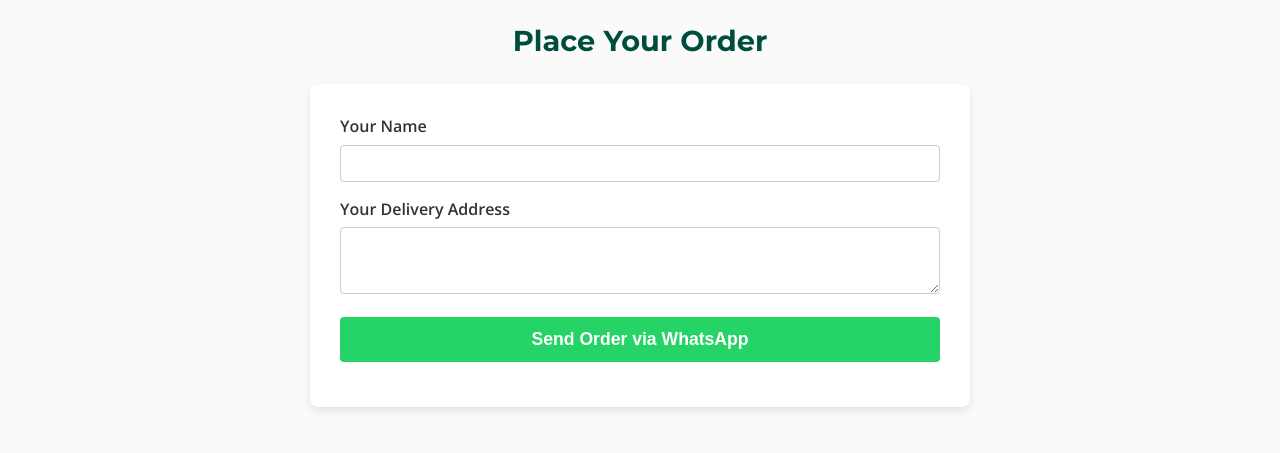
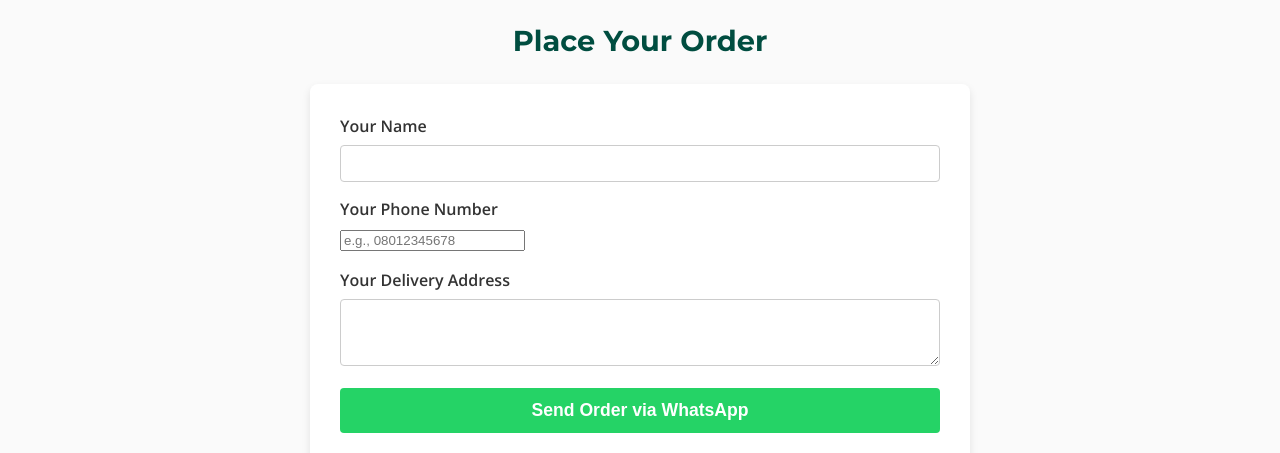
Before and after one commit to teslimmusa1212/peace-ose-wholesales, a plain HTML site: page moms_website/index.html in a window 1280 px wide. Shown: the part 2788-3241 px from the top of the page. Drawn offline with nearby package versions, Linux system fonts and the light colour scheme.

Commit message:
Update index.html

```diff
--- a/moms_website/index.html
+++ b/moms_website/index.html
@@ -83,7 +83,7 @@
                         </div>
                     </div>
                     <div class="product-item-card" data-product-name="Mama's Choice Rice">
-                        <img src="mama_s_choice_rice.jpg" alt="Mama's Choice Rice Bag" class="product-img">
+                        <img src="mama's_choice_rice.jpg" alt="Mama's Choice Rice Bag" class="product-img">
                         <div class="card-body">
                             <h3>Mama's Choice Rice</h3>
                             <p>Quality rice from a trusted brand, perfect for your daily meals.</p>
@@ -143,6 +143,10 @@
                             <label for="customer-name">Your Name</label>
                             <input type="text" id="customer-name" name="customer_name" required>
                         </div>
+                        <div class="form-group">
+                            <label for="customer-phone">Your Phone Number</label>
+                            <input type="tel" id="customer-phone" name="customer_phone" placeholder="e.g., 08012345678" required>
+                        </div>
                         <div class="form-group full-width">
                             <label for="customer-address">Your Delivery Address</label>
                             <textarea id="customer-address" name="customer_address" rows="3" required></textarea>
@@ -170,5 +174,4 @@
     <script src="script.js"></script>
 
 </body>
-
 </html>
```
